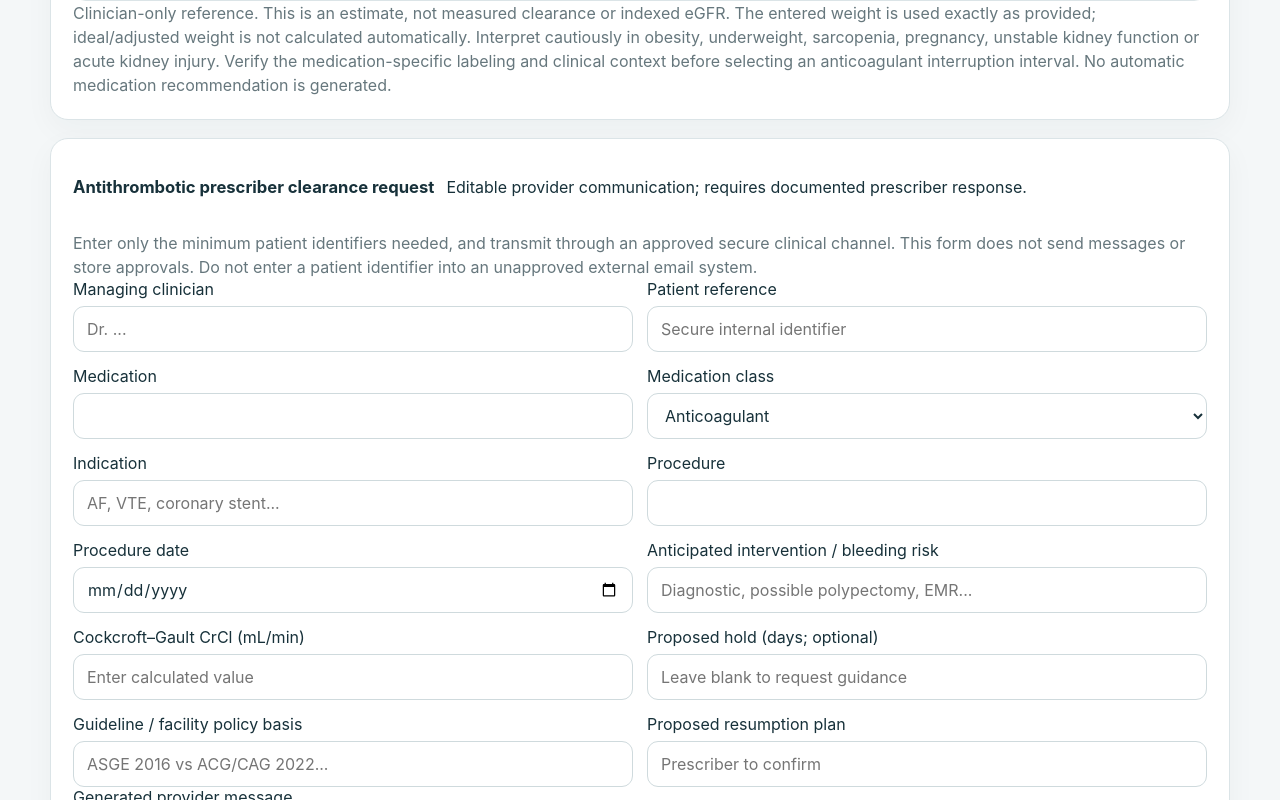
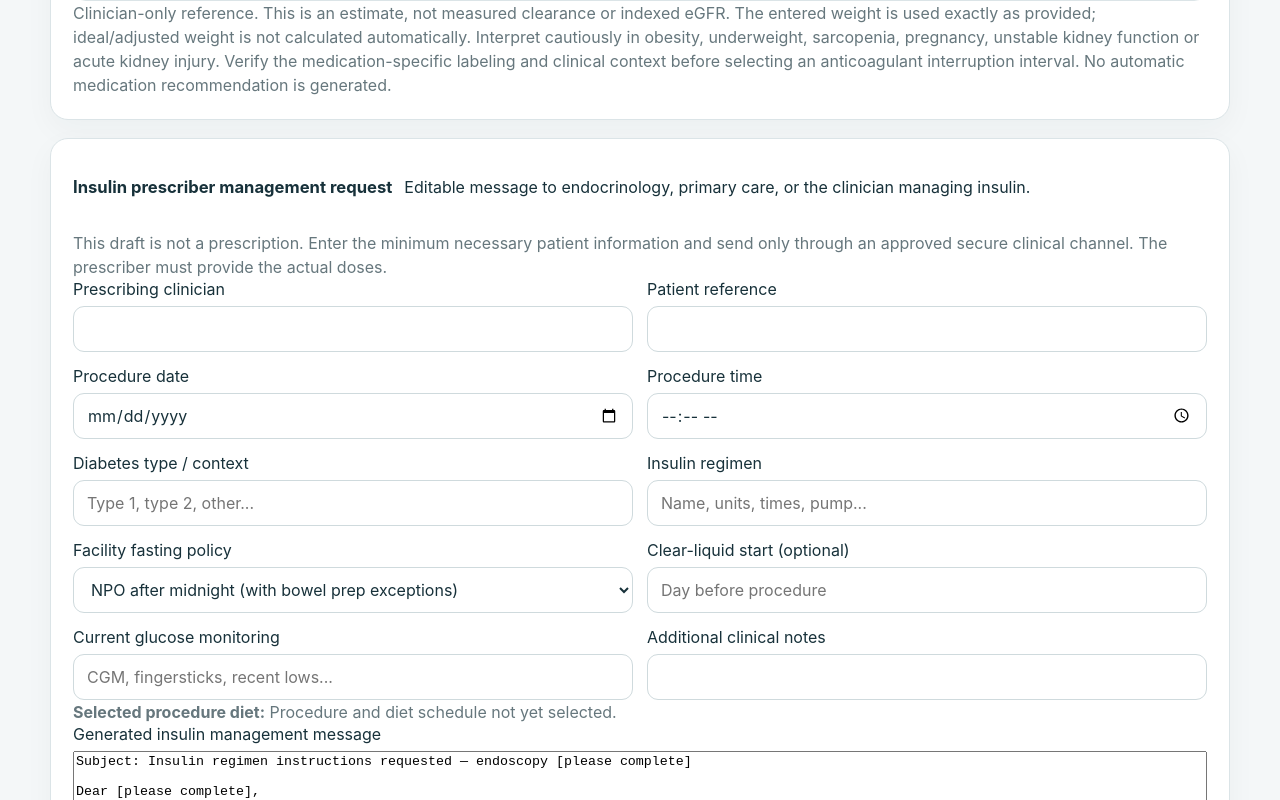
Before and after one commit to jedmedasr/PREP-MEDS, a Next.js app in the folder apps/web/: page / in a window 1280 px wide. Shown: the part 2520-3320 px from the top of the page. Built offline with nearby package versions, Linux system fonts and the light colour scheme.

Commit message:
Integrate insulin management request into clinician workspace

```diff
--- a/apps/web/components/ClinicalWorkspace.tsx
+++ b/apps/web/components/ClinicalWorkspace.tsx
@@ -3,6 +3,7 @@
 import { useEffect, useMemo, useState } from 'react';
 import { CreatinineClearanceCalculator } from './CreatinineClearanceCalculator';
 import { PrescriberClearanceRequest } from './PrescriberClearanceRequest';
+import { InsulinPrescriberRequest } from './InsulinPrescriberRequest';
 import type { DecisionExecution, ModifierValue, ProcedureCode } from '@prep-meds/clinical-engine';
 
 interface SearchHit {
@@ -451,6 +452,7 @@ export function ClinicalWorkspace() {
         </section>
       ) : null}
           <CreatinineClearanceCalculator />
+      <InsulinPrescriberRequest procedure={procedure ?? ''} />
       <PrescriberClearanceRequest key={selectedMedication?.medicationId ?? 'unselected'} medicationName={selectedMedication?.canonicalName ?? ''} procedureName={procedures.find(p => p.code === procedure)?.label ?? ''} />
     </main>
   );
```
